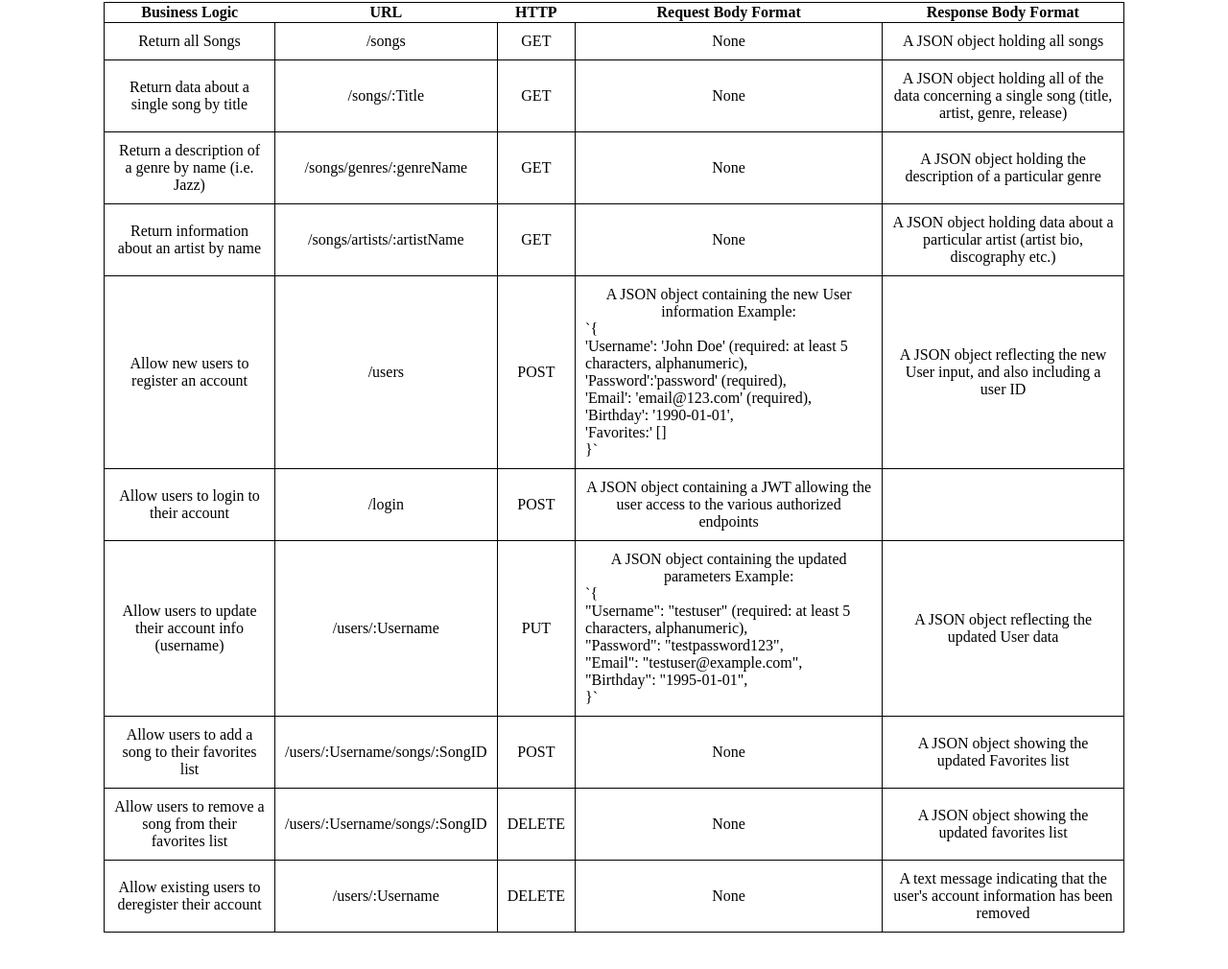
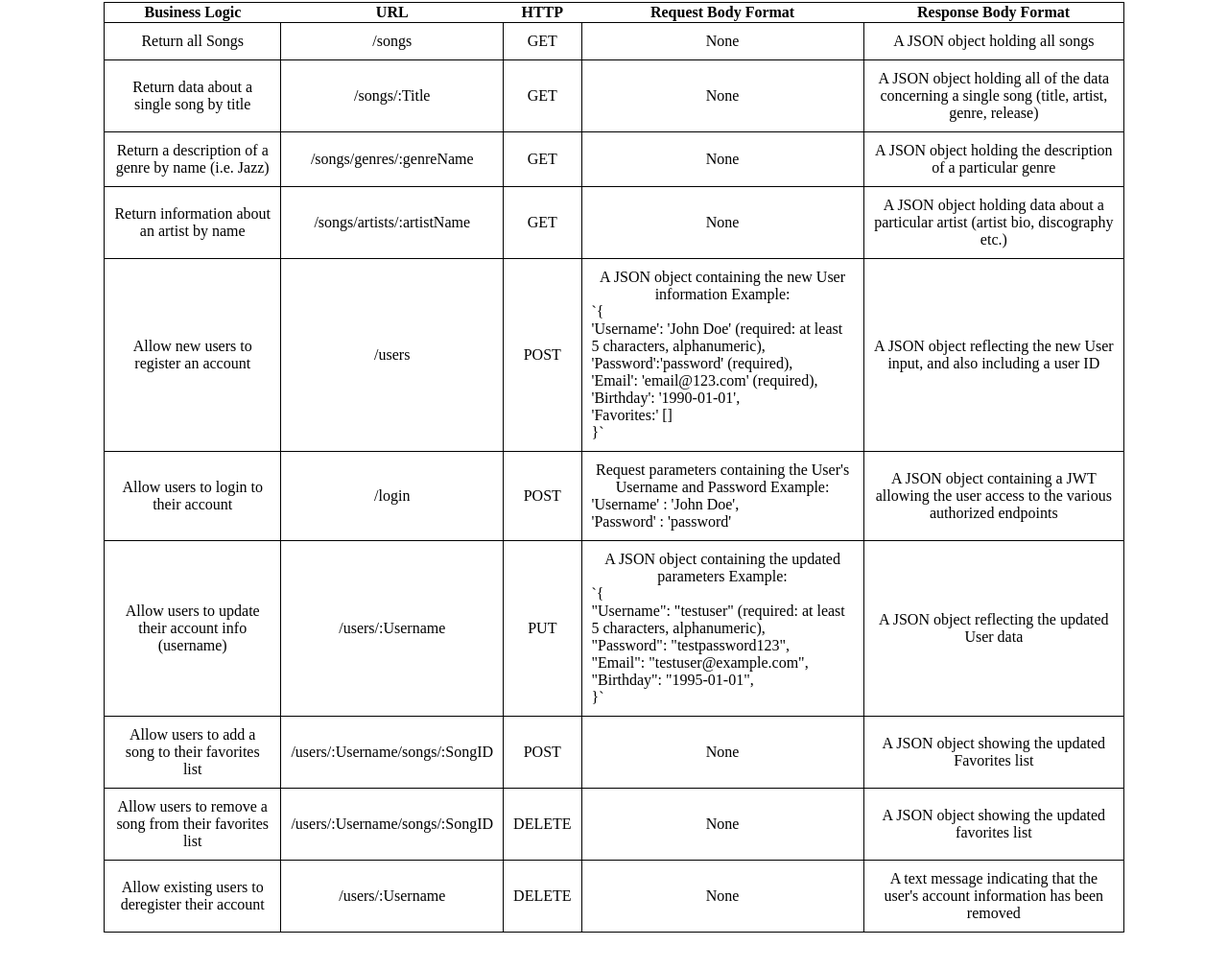
Before and after one commit to tomkdev17/Harmonix, a website: page public/documentation.html in a window 1280 px wide. Shown: the part 591-1601 px from the top of the page at 96% size. Drawn offline with Linux system fonts and the light colour scheme.

Commit message:
Updated Documentation

```diff
--- a/public/documentation.html
+++ b/public/documentation.html
@@ -74,6 +74,12 @@
                 <td>Allow users to login to their account</td>
                     <td>/login</td>
                     <td>POST</td>
+                    <td>Request parameters containing the User's Username and Password Example: <br>
+                        <div class='jsoncode'>
+                                'Username' : 'John Doe', <br>
+                                'Password' : 'password'
+                        </div>
+                    </td>
                     <td>A JSON object containing a JWT allowing the user access to the various authorized endpoints</td>
             </tr>
             <tr>
```
